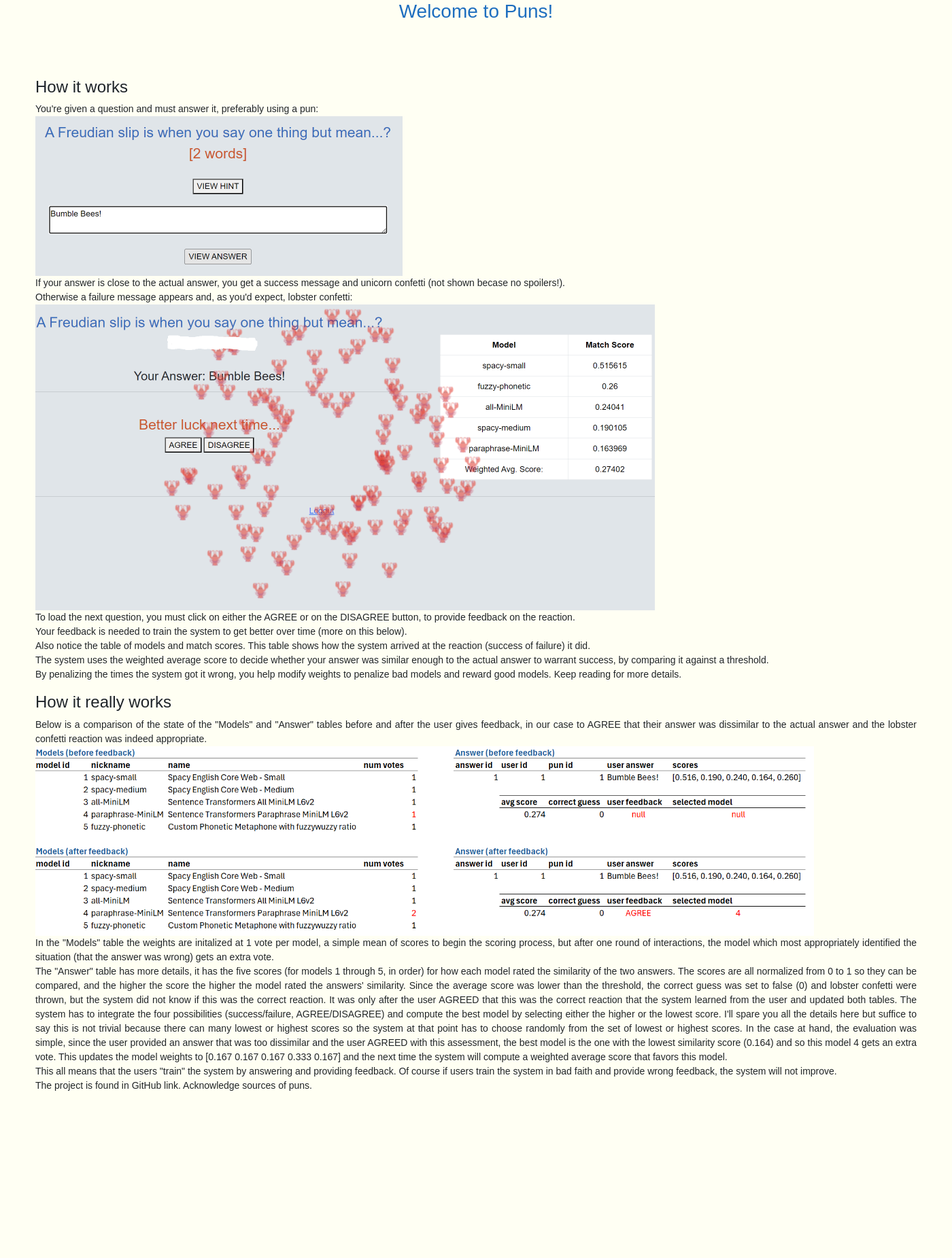
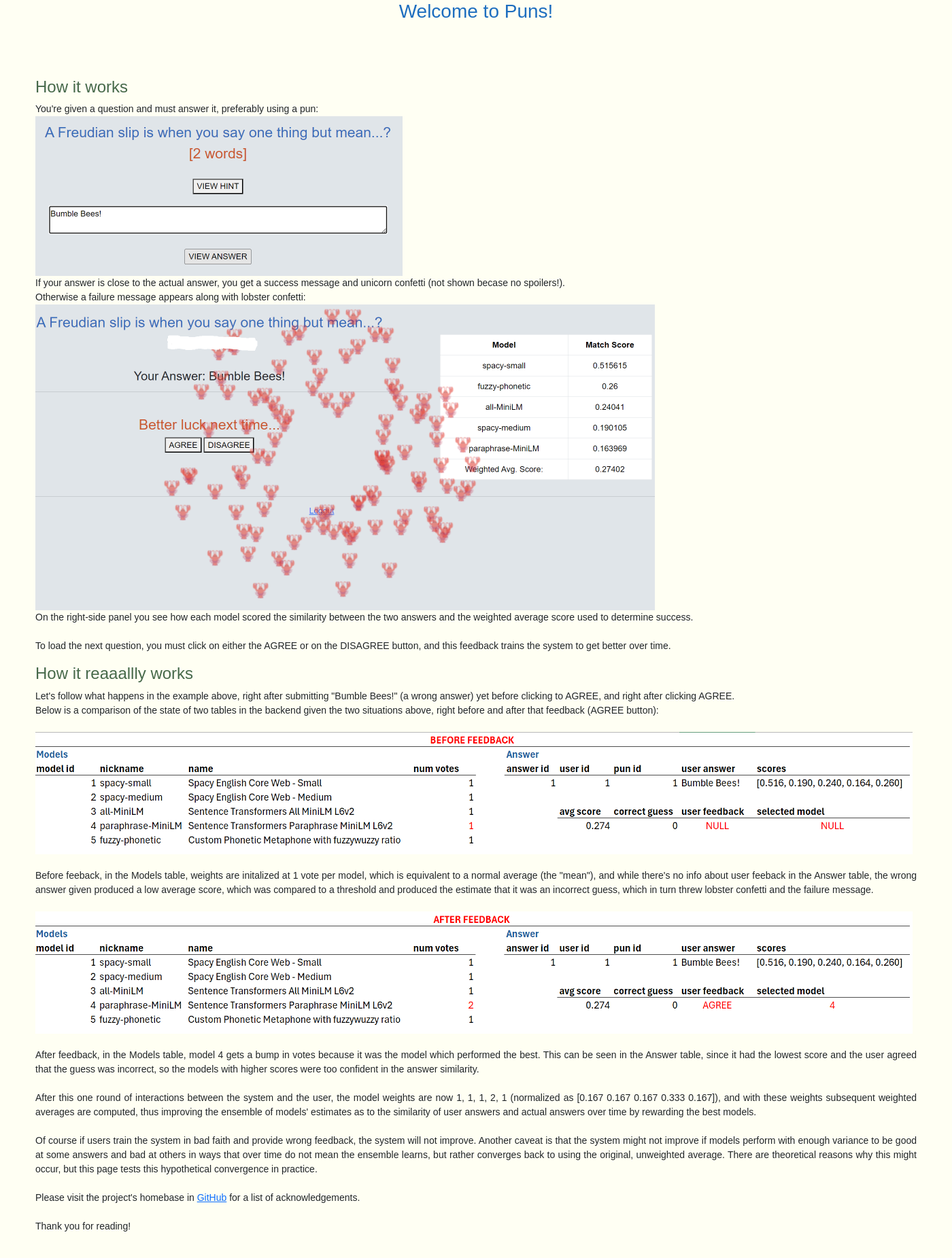
Before and after one commit to BigBangData/Puns, a Flask app: page / in a window 1400 px wide. Shown: the part 76-1927 px from the top of the page at 68% size. Before the commit the page ends 1681 px from the top, so only its background shows below. Run offline with Flask 3, Linux system fonts and the light colour scheme.

Commit message:
Finish homepage mvp

```diff
--- a/templates/index.html
+++ b/templates/index.html
@@ -6,9 +6,10 @@
   body {
     background-color: #fffff3; /* Cream color */
   }
+
 </style>
 <div class="container">
-    <h4 style="text-align:justify;">How it works</h4>
+    <h4 style="text-align:justify;color:rgb(71, 105, 75)">How it works</h4>
         <p style="text-align:justify; font-size:14px">
         You're given a question and must answer it, preferably using a pun:
         <br>
@@ -16,46 +17,65 @@
         <br>
         If your answer is close to the actual answer, you get a success message and unicorn confetti (not shown becase no spoilers!).
         <br>
-        Otherwise a failure message appears and, as you'd expect, lobster confetti:
+        Otherwise a failure message appears along with lobster confetti:
         <br>
         <img src="static/images/figure-2.png" alt="Figure 2. Example bad answer" width="911" height="450">
         <br>
-        To load the next question, you must click on either the AGREE or on the DISAGREE button, to provide feedback on the reaction.
+        On the right-side panel you see how each model scored the similarity between the two answers and the weighted average score used to determine success.
+        <br><br>
+        To load the next question, you must click on either the AGREE or on the DISAGREE button, and this feedback trains the system to get better over time.
         <br>
-        Your feedback is needed to train the system to get better over time (more on this below).
+        </p>
+    <h4 style="text-align:justify;color:rgb(71, 105, 75)">How it reaaallly works</h4>
+        <p style="text-align:justify; font-size:14px">
+        Let's follow what happens in the example above, right after submitting "Bumble Bees!" (a wrong answer) yet before clicking to AGREE, and right after clicking AGREE.
         <br>
-        Also notice the table of models and match scores. This table shows how the system arrived at the reaction (success of failure) it did.
-        <br>
-        The system uses the weighted average score to decide whether your answer was similar enough to the actual answer to warrant success, by comparing it against a threshold.
-        <br>
-        By penalizing the times the system got it wrong, you help modify weights to penalize bad models and reward good models. Keep reading for more details.
+        Below is a comparison of the state of two tables in the backend given the two situations above, right before and after that feedback (AGREE button):
+        <br><br>
+        <img src="static/images/figure-3.png" alt="Figure 3. Tables before feedback." width="1290" height="180">
+        <br><br>
+        Before feeback, in the Models table, weights are initalized at 1 vote per model, which is equivalent to a normal average (the "mean"),
+         and while there's no info about user feeback in the Answer table, the wrong answer given produced a low average score, which was compared to a threshold
+         and produced the estimate that it was an incorrect guess, which in turn threw lobster confetti and the failure message.
+         <br><br>
+         <img src="static/images/figure-4.png" alt="Figure 4. Tables after feedback." width="1290" height="180">
+         <br><br>
+        After feedback, in the Models table, model 4 gets a bump in votes because it was the model which performed the best. This can be seen in the Answer table,
+         since it had the lowest score and the user agreed that the guess was incorrect, so the models with higher scores were too confident in the answer similarity.
+        <br><br>
+        After this one round of interactions between the system and the user, the model weights are now 1, 1, 1, 2, 1 (normalized as
+         [0.167 0.167 0.167 0.333 0.167]), and with these weights subsequent weighted averages are computed, thus improving the ensemble of models' estimates as to
+         the similarity of user answers and actual answers over time by rewarding the best models.
+        <br><br>
+        Of course if users train the system in bad faith and provide wrong feedback, the system will not improve. Another caveat is that the system might not improve
+         if models perform with enough variance to be good at some answers and bad at others in ways that over time do not mean the ensemble learns, but rather converges
+         back to using the original, unweighted average. There are theoretical reasons why this might occur, but this page tests this hypothetical convergence in practice.
+        <br><br>
+        Please visit the project's homebase in <a href="https://github.com/BigBangData/Puns">GitHub</a> for a list of acknowledgements.
+        <br><br>
+        Thank you for reading!
         </p>
-    <h4 style="text-align:justify;">How it really works</h4>
-        <p style="text-align:justify; font-size:14px">
-        Below is a comparison of the state of the "Models" and "Answer" tables before and after the user gives feedback, in our case to AGREE that their answer
-        was dissimilar to the actual answer and the lobster confetti reaction was indeed appropriate.
-        <br>
-        <img src="static/images/figure-3.png" alt="Figure 3. Models and Answer tables before and after user feedback." width="1145" height="279">
-        <br>
-        In the "Models" table the weights are initalized at 1 vote per model, a simple mean of scores to begin the scoring process, but after one round
-        of interactions, the model which most appropriately identified the situation (that the answer was wrong) gets an extra vote.
-        <br>
-        The "Answer" table has more details, it has the five scores (for models 1 through 5, in order) for how each model rated the similarity of the two answers.
-        The scores are all normalized from 0 to 1 so they can be compared, and the higher the score the higher the model rated the answers' similarity.
-        Since the average score was lower than the threshold, the correct guess was set to false (0) and lobster confetti were thrown, but the system did not know if this was the correct reaction.
-        It was only after the user AGREED that this was the correct reaction that the system learned from the user and updated both tables.
-        The system has to integrate the four possibilities (success/failure, AGREE/DISAGREE) and compute the best model by selecting either the higher or the lowest score.
-        I'll spare you all the details here but suffice to say this is not trivial because there can many lowest or highest scores so the system at that point has to choose
-        randomly from the set of lowest or highest scores.
-        In the case at hand, the evaluation was simple, since the user provided an answer that was too dissimilar and the user AGREED with this assessment,
-        the best model is the one with the lowest similarity score (0.164) and so this model 4 gets an extra vote.
-        This updates the model weights to [0.167 0.167 0.167 0.333 0.167] and the next time the system will compute a weighted average score that favors this model.
-        <br>
-        This all means that the users "train" the system by answering and providing feedback.
-        Of course if users train the system in bad faith and provide wrong feedback, the system will not improve.
-        <br>
-        The project is found in GitHub link.
-        Acknowledge sources of puns.
-        </p>
+        <button onclick="topFunction()" id="myBtn" title="Go to top">Back to the top</button>
 </div>
+<script>
+  // Get the button:
+let mybutton = document.getElementById("myBtn");
+
+// When the user scrolls down 20px from the top of the document, show the button
+window.onscroll = function() {scrollFunction()};
+
+function scrollFunction() {
+  if (document.body.scrollTop > 20 || document.documentElement.scrollTop > 20) {
+    mybutton.style.display = "block";
+  } else {
+    mybutton.style.display = "none";
+  }
+}
+
+// When the user clicks on the button, scroll to the top of the document
+function topFunction() {
+  document.body.scrollTop = 0; // For Safari
+  document.documentElement.scrollTop = 0; // For Chrome, Firefox, IE and Opera
+}
+</script>
 {% endblock %}
```
Also changed, not shown: static/images/figure-3.png, static/images/figure-4.png (added), 1 other file.
